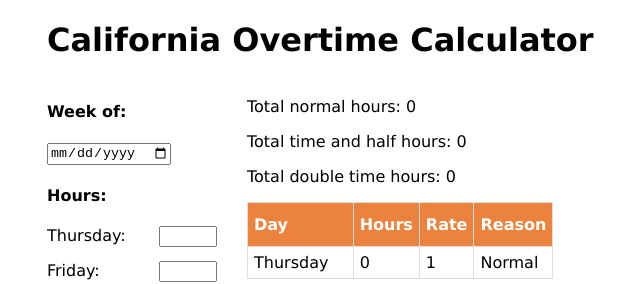
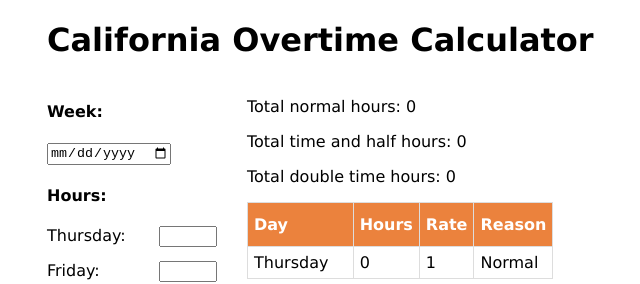
Before and after one commit to JacksonKearl/CAHours2, a website built with webpack: page dist/index.html in a window 1280 px wide. Shown: the top 284 px of the page, 119-759 px from the left. Built offline with nearby package versions, Linux system fonts and the light colour scheme.

Commit message:
add date

```diff
--- a/dist/index.html
+++ b/dist/index.html
@@ -15,7 +15,7 @@
     <div id='container'>
         <h1>California Overtime Calculator</h1>
         <div id='inputs'>
-            <h4>Week of:</h4>
+            <h4>Week:</h4>
             <p>
                 <input class="date-input" type="date" />
             </p>
```
